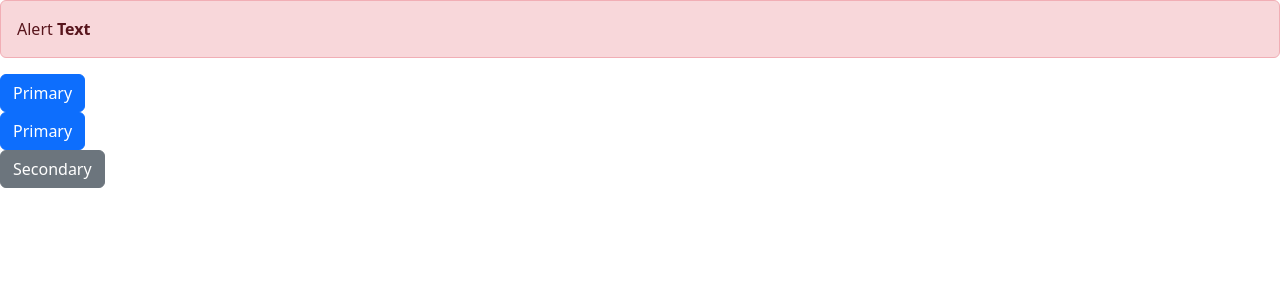
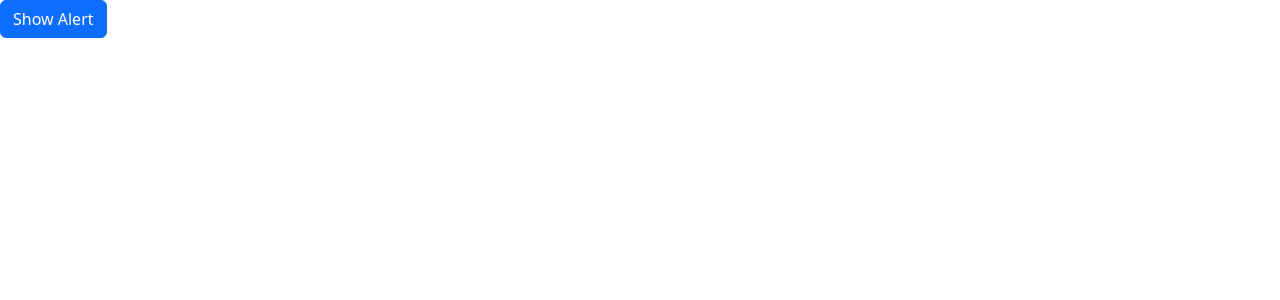
Before and after one commit to nishandevkar/MoshReactCourse, a React (Vite) app in the folder nishan-mosh-follow-along/: page / in a window 1280 px wide. Shown: the top 300 px of the page. Built offline with nearby package versions, Linux system fonts and the light colour scheme.

Commit message:
Adds Dismissable Alert component exercise.
Removes other componenets from App.tsx

Adds button to show dismissable alert

Adds close alert functionality

```diff
--- a/nishan-mosh-follow-along/src/App.tsx
+++ b/nishan-mosh-follow-along/src/App.tsx
@@ -1,38 +1,23 @@
-import Alert from "./components/Alert";
+import DismissableAlert from "./components/DismissableAlert";
 import BootstrapButton from "./components/BootstrapButton";
-// import ListGroup from "./components/ListGroup";
-
+import { useState } from "react";
 function App() {
-	// let fruits = ["Apples", "Bananas", "Grapes", "Tomatoes", "Oranges"];
-	// let cities = ["New York", "Mumbai", "Moscow", "Paris", "Perth"];
-
-	// const handleOnSelectItem = (item: String) => {
-	// 	console.log(item);
-	// };
-	const handleOnClick = () => {
-		console.log("Clicked some button");
-	};
+	const [alertState, setAlertState] = useState(false);
 	return (
 		<div>
-			{/* <ListGroup
-				items={fruits}
-				heading={"Fruits"}
-				onSelect={handleOnSelectItem}
-			/>
-			<ListGroup
-				items={cities}
-				heading={"Cities"}
-				onSelect={handleOnSelectItem}
-			/> */}
-			<Alert>
-				Alert <b>Text</b>
-			</Alert>
-			<BootstrapButton buttonText="Primary" onClick={handleOnClick} />
-			<BootstrapButton buttonText="Primary" onClick={handleOnClick} />
+			{alertState && (
+				<DismissableAlert
+					onClose={() => {
+						setAlertState(false);
+					}}
+				>
+					<strong>Holy Shit!</strong> It's showing now.
+				</DismissableAlert>
+			)}
 			<BootstrapButton
-				buttonType="secondary"
-				buttonText="Secondary"
-				onClick={handleOnClick}
+				buttonType="primary"
+				buttonText="Show Alert"
+				onClick={() => setAlertState(true)}
 			/>
 		</div>
 	);
--- /dev/null
+++ b/nishan-mosh-follow-along/src/components/DismissableAlert.tsx
@@ -0,0 +1,28 @@
+import { ReactNode } from "react";
+
+interface DismissableAlertProps {
+	children: ReactNode;
+	onClose: () => void;
+}
+
+const DismissableAlert = ({ children, onClose }: DismissableAlertProps) => {
+	return (
+		<>
+			<div
+				className={"alert alert-warning alert-dismissible show"}
+				role="alert"
+			>
+				{children}
+				<button
+					type="button"
+					className="btn-close"
+					data-bs-dismiss="alert"
+					aria-label="Close"
+					onClick={onClose}
+				></button>
+			</div>
+		</>
+	);
+};
+
+export default DismissableAlert;
```
